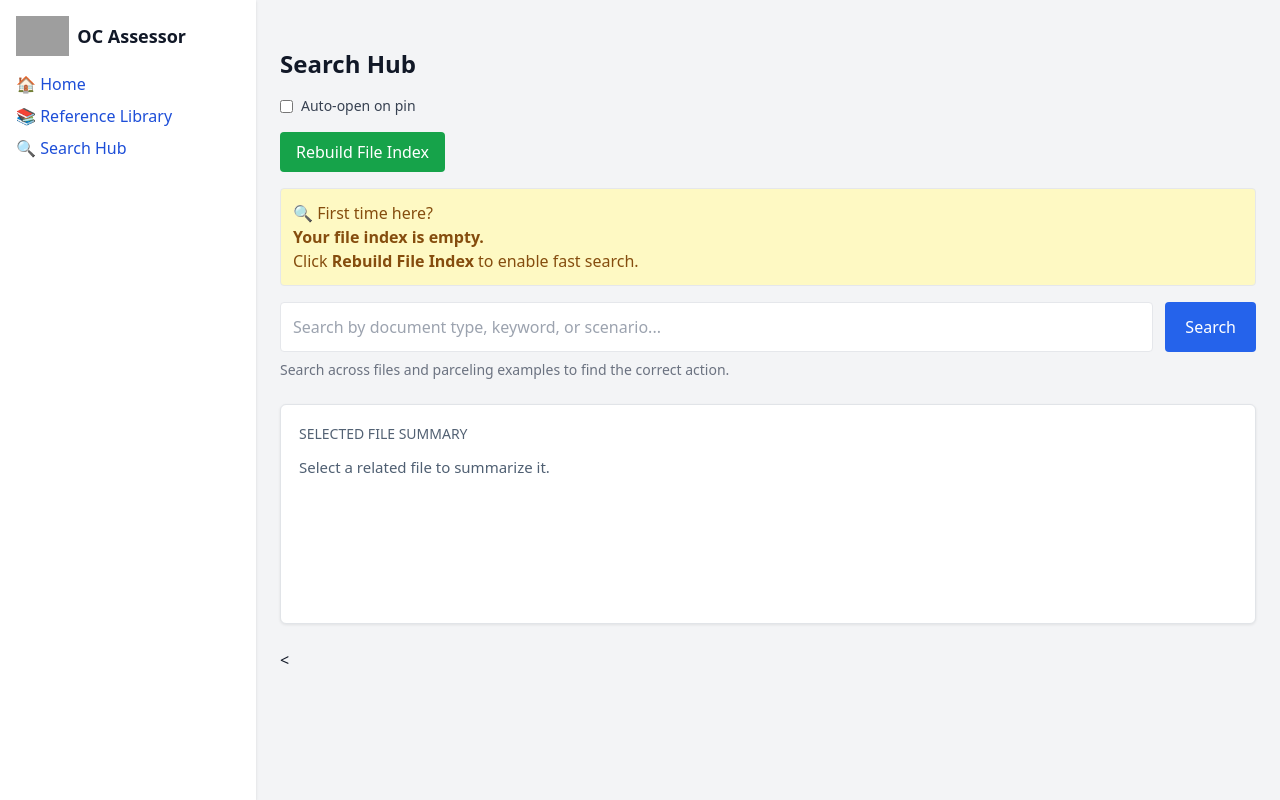
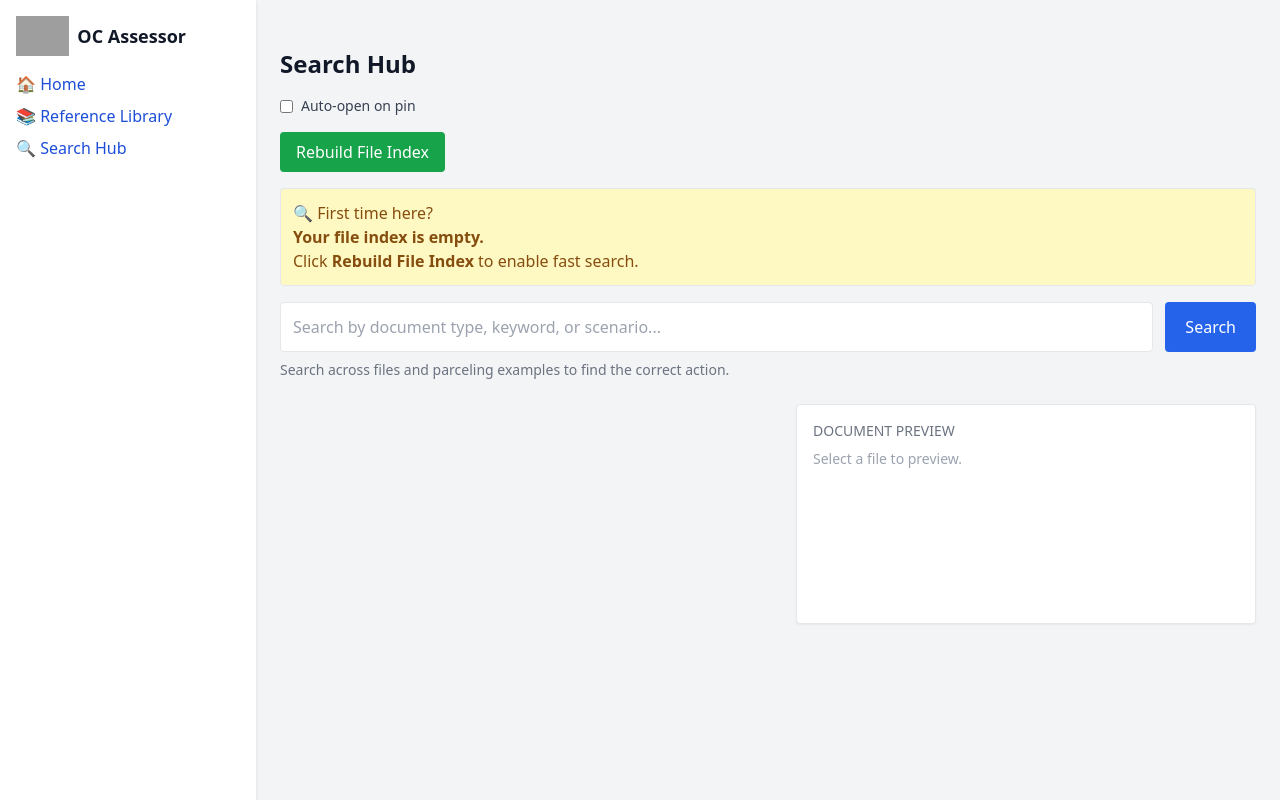
Before and after one commit to chrisrivero-dev/sop-hub, a Flask app: page /search-hub in a window 1280 px wide. Run offline with Flask 3, Linux system fonts and the light colour scheme; some libraries are stand-ins or nearby versions; grey boxes are pictures that could not be loaded.

Commit message:
Tune Search Hub preview width and result count

```diff
--- a/static/js/search_assistant.js
+++ b/static/js/search_assistant.js
@@ -21,45 +21,6 @@ document.addEventListener("DOMContentLoaded", () => {
         '"': "&quot;",
       }[char];
     });
-  }
-
-  function buildPreviewMarkup(path) {
-    const lowerPath = String(path || "").toLowerCase();
-    const isPdf = lowerPath.endsWith(".pdf");
-
-    if (isPdf) {
-      return `
-        <iframe
-          src="/preview?path=${encodeURIComponent(path)}"
-          class="w-full h-[650px] border rounded bg-white">
-        </iframe>
-      `;
-    }
-
-    return `
-      <img
-        src="/preview?path=${encodeURIComponent(path)}"
-        class="w-full border rounded shadow-sm bg-white"
-        alt="Document preview"
-        onerror="
-          this.onerror=null;
-          this.outerHTML='<div class=&quot;text-gray-500 text-sm&quot;>No preview available</div>';
-        ">
-    `;
-  }
-
-  function loadPreview(path) {
-    const previewPanel = document.getElementById("previewPanel");
-
-    if (!previewPanel || !path) {
-      return;
-    }
-
-    previewPanel.innerHTML = `
-      <div class="text-sm text-gray-500 mb-2">DOCUMENT PREVIEW</div>
-      ${buildPreviewMarkup(path)}
-      <div class="text-xs text-gray-400 mt-2 break-all">${escapeHtml(path)}</div>
-    `;
   }
 
   function renderExamplesTable(examples) {
@@ -110,10 +71,6 @@ document.addEventListener("DOMContentLoaded", () => {
       ...new Set(examples.map((example) => example.action).filter(Boolean)),
     ];
 
-    if (!actions.length) {
-      return "";
-    }
-
     return `
       <div class="p-4 border rounded bg-white shadow-sm">
         <div class="text-sm text-gray-500 mb-2">RECOMMENDED ACTION</div>
@@ -127,10 +84,9 @@ document.addEventListener("DOMContentLoaded", () => {
     `;
   }
 
-  function renderRelatedFiles(files, fullWidth = false) {
-    const colClass = fullWidth ? "lg:col-span-2" : "";
+  function renderRelatedFiles(files) {
     let html = `
-      <div class="p-4 border rounded bg-white shadow-sm ${colClass}">
+      <div class="p-4 border rounded bg-white shadow-sm">
         <div class="text-sm text-gray-500 mb-2">RELATED FILES</div>
     `;
 
@@ -142,48 +98,39 @@ document.addEventListener("DOMContentLoaded", () => {
 
     html += `<div class="max-h-72 overflow-y-auto">`;
 
-    files.slice(0, 10).forEach((file) => {
+    files.slice(0, 15).forEach((file) => {
       html += `
-        <div class="flex justify-between items-center border-b py-2 gap-3">
+        <div class="flex items-center border-b py-2 gap-2">
+          <button
+            type="button"
+            class="pin-btn text-base font-bold leading-none flex-shrink-0"
+            data-name="${escapeHtml(file.name)}"
+            data-path="${escapeHtml(file.full_path)}"
+            data-selected="false"
+            title="Add to Reference Library"
+            style="color:#6B7280;">
+            +
+          </button>
+
           <a href="#"
-             class="select-file text-blue-700 font-semibold flex-1"
+             class="preview-file text-blue-700 font-semibold shrink min-w-0 truncate"
              data-path="${escapeHtml(file.full_path)}"
-             data-file-path="${escapeHtml(file.full_path)}">
+             title="${escapeHtml(file.full_path)}">
             ${escapeHtml(file.name)}
           </a>
 
           <a href="#"
-             class="open-file text-xs text-gray-400 hover:text-blue-500 whitespace-nowrap"
+             class="open-file text-xs text-gray-500 hover:text-blue-600 whitespace-nowrap flex-shrink-0"
              data-path="${escapeHtml(file.full_path)}"
-             title="Preview / Open">
-            Preview
+             title="Open source file">
+            Open File
           </a>
-
-          <button
-            type="button"
-            class="pin-btn text-lg leading-none"
-            data-name="${escapeHtml(file.name)}"
-            data-path="${escapeHtml(file.full_path)}"
-            data-selected="false"
-            title="Add to Reference Library"
-            style="color:#9CA3AF;">
-            ☆
-          </button>
         </div>
       `;
     });
 
     html += `</div></div>`;
     return html;
-  }
-
-  function renderPreviewPanel() {
-    return `
-      <div id="previewPanel" class="p-4 border rounded bg-white shadow-sm">
-        <div class="text-sm text-gray-500 mb-2">DOCUMENT PREVIEW</div>
-        <div class="text-gray-400 text-sm">Click Preview on a related file to load a preview.</div>
-      </div>
-    `;
   }
 
   async function togglePin(buttonEl) {
@@ -217,24 +164,13 @@ document.addEventListener("DOMContentLoaded", () => {
 
       if (!data.success) {
         console.warn("Pin ignored or failed:", data);
-
-        if (data.ignored && data.reason === "generated_preview_asset") {
-          buttonEl.textContent = "\u2298";
-          buttonEl.title = "Preview image — pin the source file instead";
-
-          setTimeout(() => {
-            buttonEl.textContent = "\u2606";
-            buttonEl.title = "Add to Reference Library";
-          }, 2500);
-        }
-
         return;
       }
 
       if (data.pinned) {
         buttonEl.dataset.selected = "true";
-        buttonEl.style.color = "#facc15";
-        buttonEl.textContent = "★";
+        buttonEl.style.color = "#16a34a";
+        buttonEl.textContent = "✓";
 
         if (!selectedItems.find((item) => item.path === filePath)) {
           selectedItems.push({ name: fileName, path: filePath });
@@ -244,8 +180,6 @@ document.addEventListener("DOMContentLoaded", () => {
           await fetch(`/open-file?path=${encodeURIComponent(filePath)}`);
         }
 
-        loadPreview(filePath);
-
         setTimeout(() => {
           window.location.href = "/reference";
         }, 300);
@@ -254,8 +188,8 @@ document.addEventListener("DOMContentLoaded", () => {
       }
 
       buttonEl.dataset.selected = "false";
-      buttonEl.style.color = "#9CA3AF";
-      buttonEl.textContent = "☆";
+      buttonEl.style.color = "#6B7280";
+      buttonEl.textContent = "+";
       selectedItems = selectedItems.filter((item) => item.path !== filePath);
     } catch (error) {
       console.error("PIN ERROR:", error);
@@ -265,9 +199,16 @@ document.addEventListener("DOMContentLoaded", () => {
   function bindEvents() {
     selectedItems = [];
 
-    document.querySelectorAll(".select-file").forEach((link) => {
+    document.querySelectorAll(".preview-file").forEach((link) => {
+      const path = link.dataset.path;
+
       link.addEventListener("click", (event) => {
         event.preventDefault();
+        if (window.loadReferencePreview) window.loadReferencePreview(path);
+      });
+
+      link.addEventListener("mouseenter", () => {
+        if (window.loadReferencePreview) window.loadReferencePreview(path);
       });
     });
 
@@ -277,18 +218,13 @@ document.addEventListener("DOMContentLoaded", () => {
       link.addEventListener("click", async (event) => {
         event.preventDefault();
         await fetch(`/open-file?path=${encodeURIComponent(path)}`);
-        loadPreview(path);
-      });
-
-      link.addEventListener("mouseenter", () => {
-        loadPreview(path);
       });
     });
 
     document.querySelectorAll(".pin-btn").forEach((button) => {
       button.dataset.selected = "false";
-      button.style.color = "#9CA3AF";
-      button.textContent = "☆";
+      button.style.color = "#6B7280";
+      button.textContent = "+";
 
       button.addEventListener("click", async () => {
         await togglePin(button);
@@ -323,10 +259,10 @@ document.addEventListener("DOMContentLoaded", () => {
       const files = Array.isArray(data.results) ? data.results : [];
       const examples = Array.isArray(data.examples) ? data.examples : [];
 
-      let html = `<div class="grid grid-cols-1 lg:grid-cols-2 gap-4 mb-6">`;
+      let html = "";
       html += renderRecommendedAction(examples);
-      html += renderRelatedFiles(files, examples.length === 0);
-      html += `</div>`;
+      html += renderRelatedFiles(files);
+      html += renderExamplesTable(examples);
 
       resultsContainer.innerHTML = html;
       bindEvents();
@@ -343,4 +279,16 @@ document.addEventListener("DOMContentLoaded", () => {
       runSearch();
     }
   });
+
+  const previewPanel = document.getElementById("referencePreview");
+  if (previewPanel) {
+    previewPanel.addEventListener("click", async (event) => {
+      const btn = event.target.closest(".open-original-from-preview");
+      if (btn) {
+        event.preventDefault();
+        const path = btn.dataset.path;
+        if (path) await fetch(`/open-file?path=${encodeURIComponent(path)}`);
+      }
+    });
+  }
 });
--- a/templates/search.html
+++ b/templates/search.html
@@ -2,68 +2,11 @@
 {% block content %}
 
 <style>
-    .search-summary-card {
-        background: #ffffff;
-        border: 1px solid #e1e4e8;
-        border-radius: 6px;
-        box-shadow: 0 1px 3px rgba(0, 0, 0, 0.08);
-        padding: 18px;
-        min-height: 220px;
-    }
-
-    .search-summary-title {
-        color: #526173;
-        font-size: 14px;
-        font-weight: 500;
-        margin-bottom: 12px;
-        text-transform: uppercase;
-    }
-
-    .summary-empty {
-        color: #4f5f72;
-        font-size: 15px;
-    }
-
-    .summary-selected-file {
-        font-size: 12px;
-        color: #5f6b7a;
-        margin-bottom: 10px;
-        word-break: break-all;
-    }
-
-    .summary-actions {
-        display: flex;
-        flex-wrap: wrap;
-        gap: 8px;
-        margin-bottom: 10px;
-    }
-
-    .summary-actions button {
-        border: 0;
-        border-radius: 6px;
-        padding: 8px 10px;
-        cursor: pointer;
-        background: #eef2ff;
-        color: #2636c9;
-        font-size: 13px;
-        font-weight: 600;
-    }
-
-    .summary-actions button:hover {
-        background: #dfe5ff;
-    }
-
-    .summary-output {
-        min-height: 180px;
-        max-height: 320px;
-        overflow: auto;
-        white-space: pre-wrap;
-        font-family: Consolas, monospace;
-        font-size: 12px;
-        background: #f6f8fa;
-        border: 1px solid #d8dee4;
-        border-radius: 6px;
-        padding: 10px;
+    #referencePreview {
+        position: sticky;
+        top: 16px;
+        max-height: calc(100vh - 120px);
+        overflow-y: auto;
     }
 </style>
 
@@ -108,37 +51,18 @@
         Search across files and parceling examples to find the correct action.
     </p>
 
-    <!-- SELECTED FILE SUMMARY -->
-    <div id="selectedFileSummaryRoot" class="search-summary-card mb-6">
-        <div class="search-summary-title">Selected File Summary</div>
+    <!-- RESULTS + PREVIEW (2-col, stacks on small screens) -->
+    <div class="flex flex-col lg:flex-row gap-4 items-start">
 
-        <div id="searchSummaryEmpty" class="summary-empty">
-            Select a related file to summarize it.
+        <div id="resultsContainer" class="flex-1 min-w-0 space-y-4"></div>
+
+        <div id="referencePreview"
+            class="w-full lg:w-[460px] flex-shrink-0 p-4 border rounded bg-white shadow-sm min-h-[220px]">
+            <div class="text-sm text-gray-500 mb-2">DOCUMENT PREVIEW</div>
+            <div class="text-gray-400 text-sm">Select a file to preview.</div>
         </div>
 
-        <div id="searchSummaryPanel" style="display: none;">
-            <div id="searchSummarySelectedFile" class="summary-selected-file"></div>
-
-            <div class="summary-actions">
-                <button type="button" id="searchSummarizeFileBtn">
-                    Summarize File
-                </button>
-
-                <button type="button" id="searchExtractDetailsBtn">
-                    Extract Key Details
-                </button>
-
-                <button type="button" id="searchCopySummaryBtn">
-                    Copy Summary
-                </button>
-            </div>
-
-            <pre id="searchSummaryOutput" class="summary-output">No summary loaded.</pre>
-        </div>
     </div>
-
-    <!-- RESULTS ROOT -->
-    <div id="resultsContainer" class="space-y-4"></div>
 </div>
 
 <!-- ========================= -->
@@ -198,8 +122,7 @@
 <!-- ========================= -->
 <!-- SEARCH ENGINE (LOAD ONCE ONLY) -->
 <!-- ========================= -->
-<script src="/static/js/search_assistant.js?v=4"></script>
-<script src="/static/js/search_file_summary.js?v=1"></script>
-<<script src="/static/js/search_topic_summary.js?v=2"></script>
+<script src="/static/js/reference_preview.js?v=1"></script>
+<script src="/static/js/search_assistant.js?v=5"></script>
 
 {% endblock %}
```
